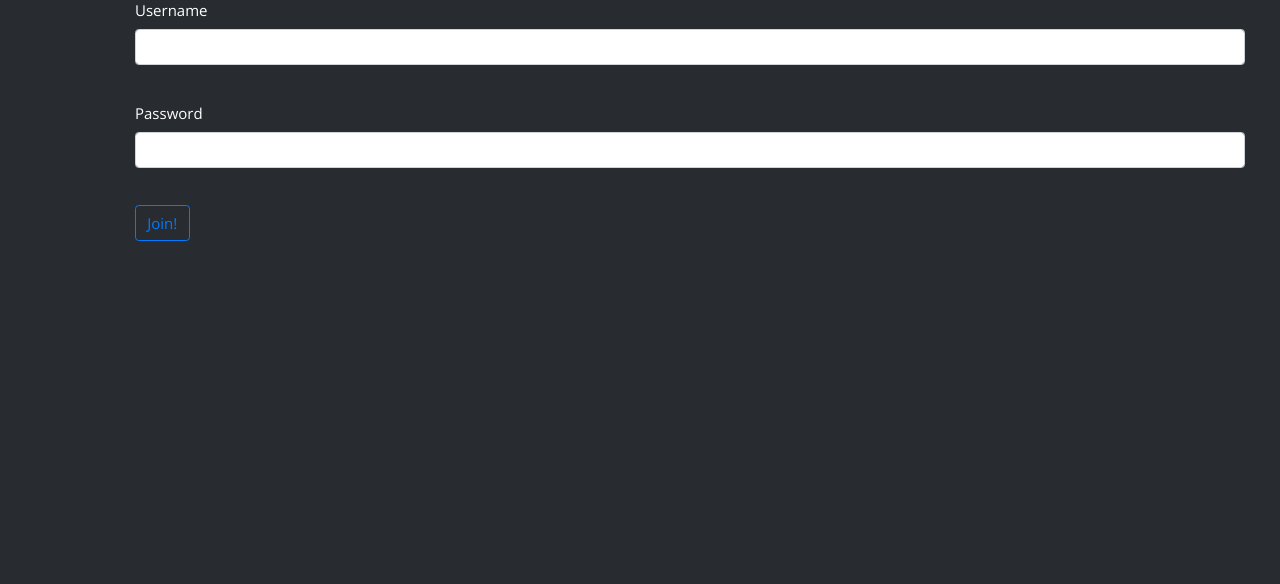
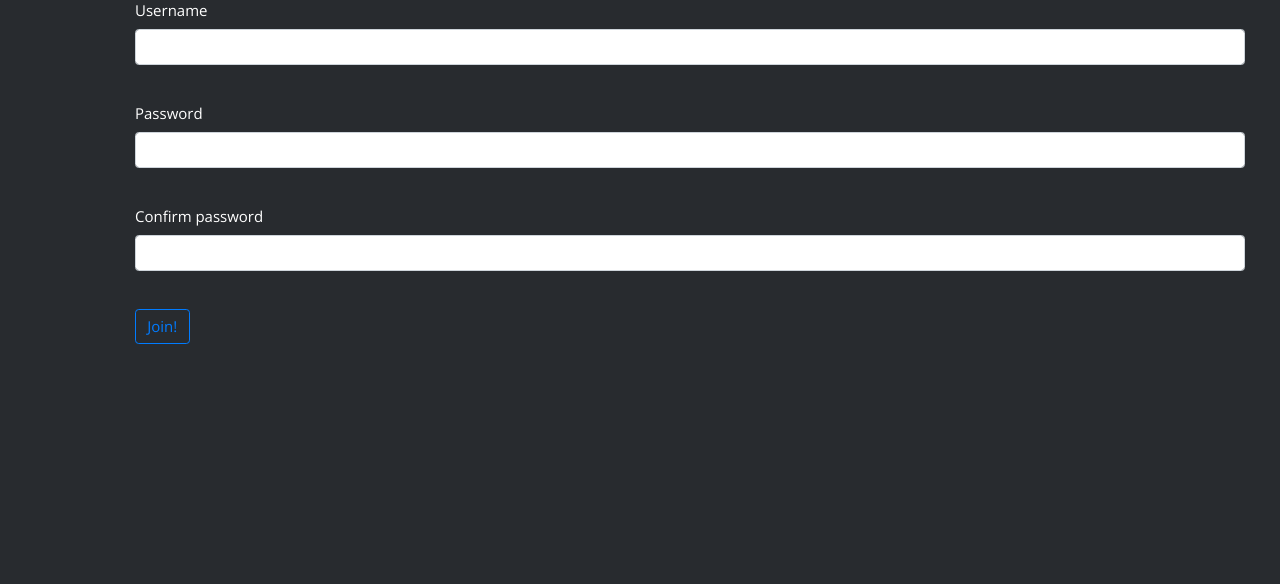
Before and after one commit to lookandhate/Bugtracker, a Flask app: page /join in a window 1280 px wide. Shown: the part 169-753 px from the top of the page. Run offline with Flask 2, Linux system fonts and the light colour scheme; parts of the project's set-up code (start-up, migrations or seed data) failed here and were passed over; some libraries are stand-ins or nearby versions.

Commit message:
Confirm password field

```diff
--- a/templates/join.html
+++ b/templates/join.html
@@ -22,10 +22,20 @@
         {{ form.password.label }} <br>
         {{ form.password(class="form-control") }} <br>
         {% for error in form.password.errors %}
-    <div class="alert alert-danger" role="alert">
-        {{ error }}
-    </div>
-    {% endfor %}
+          <div class="alert alert-danger" role="alert">
+            {{ error }}
+           </div>
+        {% endfor %}
+    </p>
+
+    <p>
+      {{ form.confirm.label }} <br>
+      {{ form.confirm(class="form-control") }} <br>
+      {% for error in form.confirm.errors %}
+        <div class="alert alert-danger" role="alert">
+          {{ error }}
+        </div>
+      {% endfor %}
     </p>
 
     <p> {{ form.submit(type="submit", class="btn btn-outline-primary") }}</p>
```
